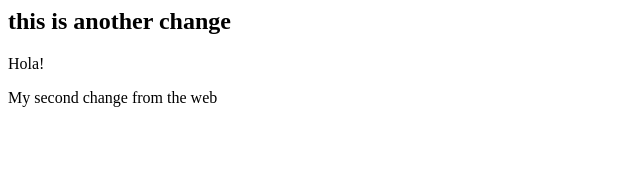
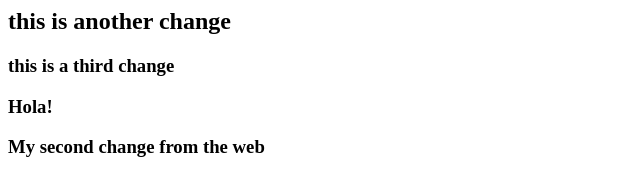
Before and after one commit to xeniamount/project1, a plain HTML site: page index.html in a window 1280 px wide. Shown: the whole page, without its empty margins (0-640 px from the left). Drawn offline with Linux system fonts and the light colour scheme.

Commit message:
Update index.html

```diff
--- a/index.html
+++ b/index.html
@@ -3,6 +3,7 @@
 	<body>
 
 		<h2>this is another change</h2>
+		<h3>this is a third change<h3>
 		<p>Hola!</p>
 		<p>My second change from the web</p>
 	</body>
```
